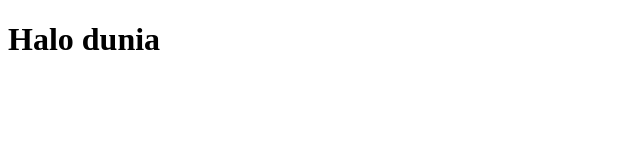
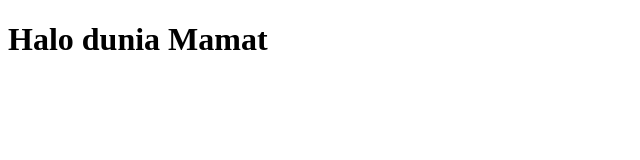
Before and after one commit to krossmanzs/test-imtek, a plain HTML site: page index.html in a window 1280 px wide. Shown: the whole page, without its empty margins (0-640 px from the left). Drawn offline with Linux system fonts and the light colour scheme.

Commit message:
mengubah halo dunia menjadi halo dunia mamat

```diff
--- a/index.html
+++ b/index.html
@@ -7,6 +7,6 @@
     <title>Document</title>
 </head>
 <body>
-    <h1>Halo dunia</h1>
+    <h1>Halo dunia Mamat</h1>
 </body>
 </html>
```
